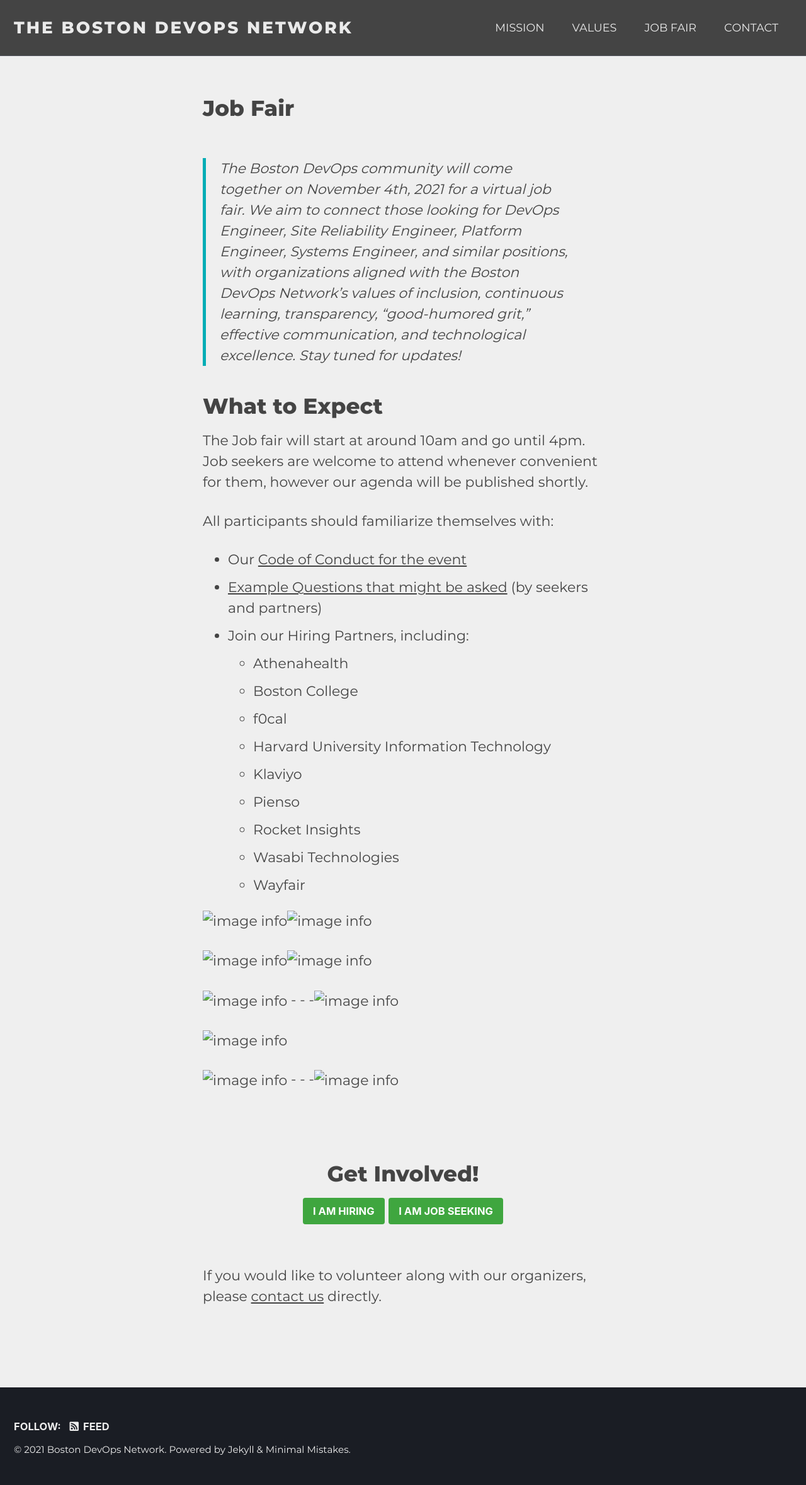
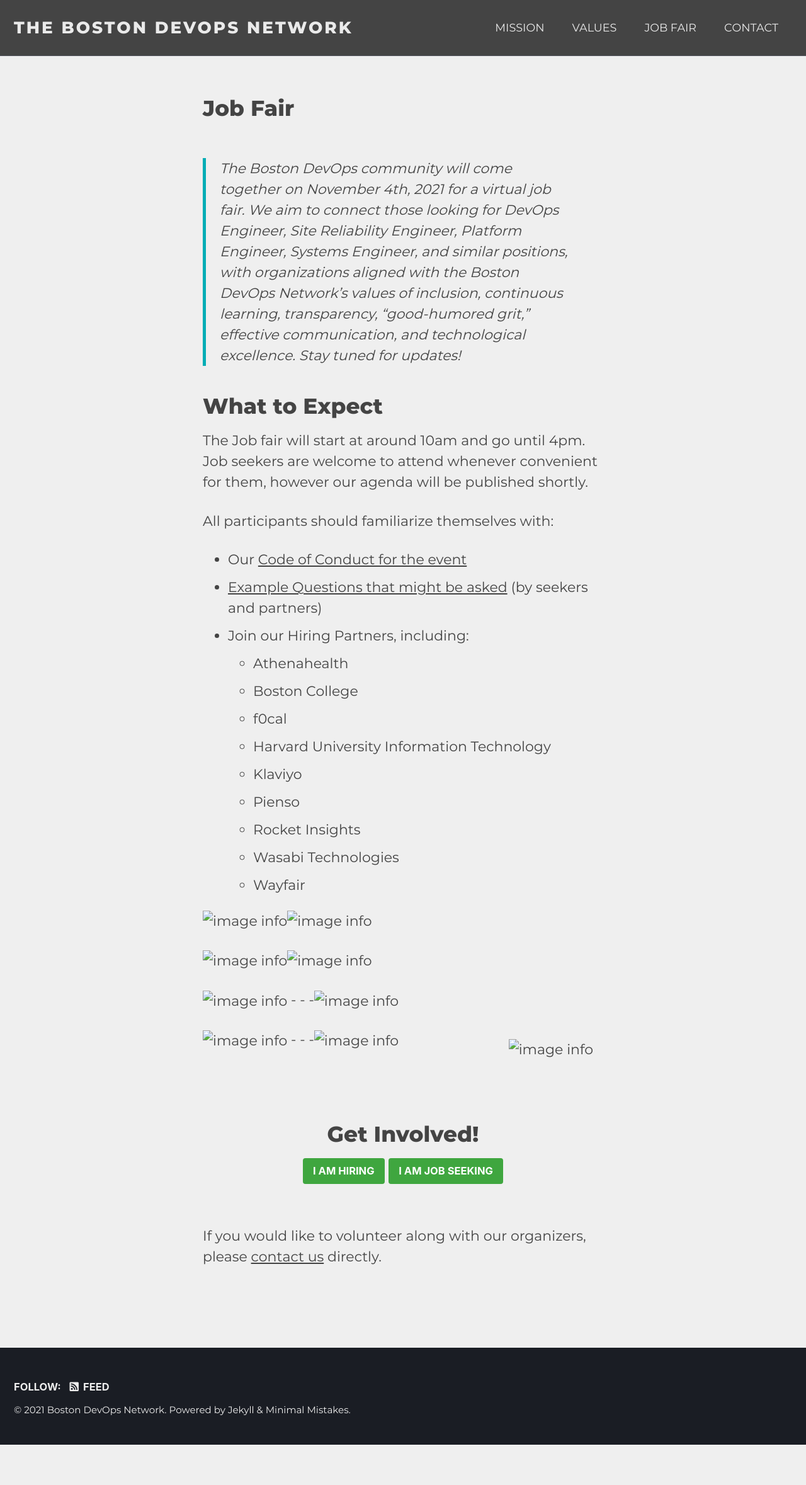
Before and after one commit to bostondevopsnetwork/bostondevopsnetwork.org, a Jekyll site: the page built from _pages/job-fair.md, in a window 1280 px wide. Shown: the whole page at 63% size. Built offline with Jekyll 4.4.1, drawn with Linux system fonts in a browser that asks for light colours; cached includes are drawn as plain includes; after the commit the page ends 2294 px from its top, so only the background shows below that.

Commit message:
Update job-fair.md

```diff
--- a/_pages/job-fair.md
+++ b/_pages/job-fair.md
@@ -31,7 +31,7 @@ All participants should familiarize themselves with:
 
 ![image info](Klaviyo_300w.png) - - -![image info](Pienso_150w.jpg)
 
-![image info](Wasabi_150w.png)
+![image info](Wasabi_150w.png){: width=150 height=100 style="float:right; padding:16px"}
 
 ![image info](Wayfair_300w.png) - - -![image info](rocket_logo_150s.png)
 
```
